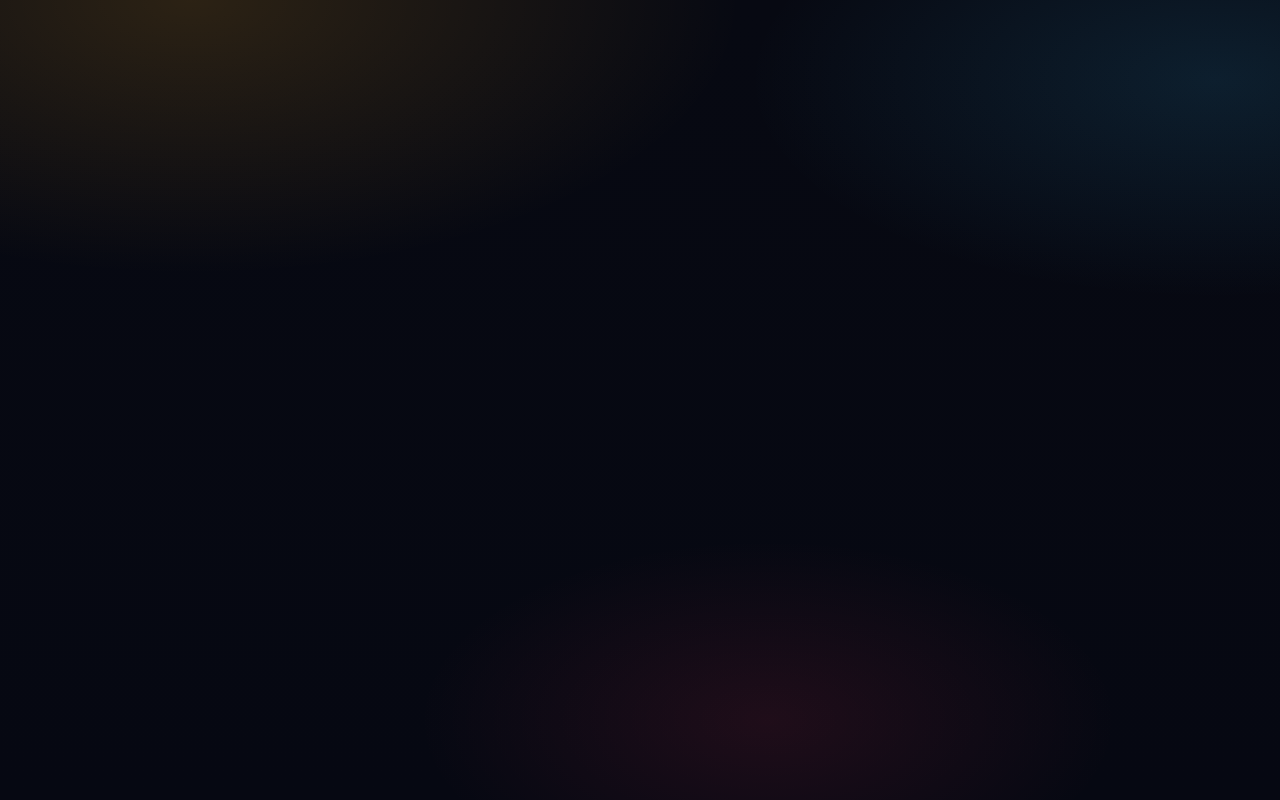
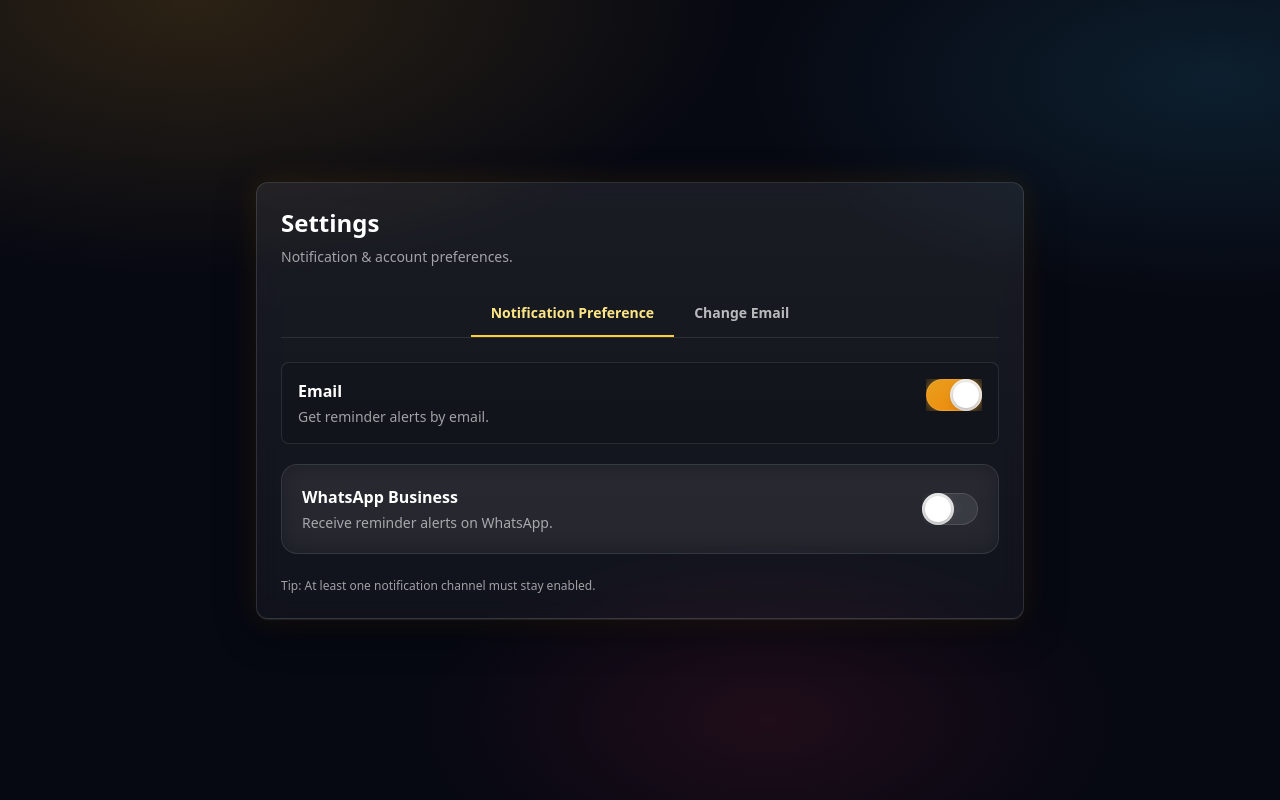
Before and after one commit to blessingayo630/First-FullStack-Reminder-App, a Next.js app: page /settings in a window 1280 px wide. Built offline with nearby package versions, Linux system fonts and the light colour scheme.

Commit message:
I worked on the Settings Page

```diff
--- a/app/globals.css
+++ b/app/globals.css
@@ -1,4 +1,4 @@
-@import "tailwindcss";
+      @import "tailwindcss";
 
 * {
   box-sizing: border-box;
@@ -432,7 +432,86 @@ input, button, select, textarea {
   background-color: var(--switch-thumb-checked) !important;
 }
 
-/* Ensure wrapper size doesn't look like a badge/pill */
+/* Ensure wrapper size doesn't look like a badge/pill and make the MUI Switch smaller */
+/* .alarm-switch {
+  margin: 0;
+  width: 38px;
+  height: 22px;
+} */
+
 .alarm-switch {
-  margin: 0;
+  width: 56px !important;
+  height: 32px !important;
+  padding: 0 !important;
 }
+
+/* MUI Switch internals (v5) */
+/* .alarm-switch .MuiSwitch-switchBase {
+  padding: 0;
+  margin: 2px;
+}
+
+.alarm-switch .MuiSwitch-switchBase.Mui-checked {
+
+} */
+
+.alarm-switch .MuiSwitch-switchBase {
+  padding: 3px !important;
+  transition: all 0.3s ease !important;
+}
+
+.alarm-switch .MuiSwitch-switchBase.Mui-checked {
+  transform: translateX(24px) !important;
+}
+
+.alarm-switch .MuiSwitch-thumb {
+  width: 26px !important;
+  height: 26px !important;
+  background: #ffffff !important;
+  box-shadow:
+    0 2px 8px rgba(0,0,0,0.35),
+    0 0 12px rgba(255,255,255,0.25);
+
+}
+
+
+.alarm-switch .MuiSwitch-track {
+  border-radius: 999px !important;
+  opacity: 1 !important;
+  background: rgba(255,255,255,0.08) !important;
+  border: 1px solid rgba(255,255,255,0.12);
+  backdrop-filter: blur(10px);
+  transition: all 0.3s ease;
+}
+
+
+.alarm-switch .MuiSwitch-switchBase.Mui-checked + .MuiSwitch-track {
+  background: linear-gradient(
+    135deg,
+    rgba(255,176,32,0.9),
+    rgba(255,136,0,0.95)
+  ) !important;
+
+  box-shadow:
+    0 0 12px rgba(255,176,32,0.5),
+    0 0 24px rgba(255,176,32,0.25);
+}
+
+.alarm-switch .MuiSwitch-switchBase.Mui-checked .MuiSwitch-thumb {
+  background: #fff !important;
+}
+
+/* .alarm-switch .MuiSwitch-thumb {
+  width: 16px !important;
+  height: 16px !important;
+} */
+/*
+.alarm-switch .MuiSwitch-track {
+  height: 22px !important;
+  border-radius: 999px;
+  opacity: 1 !important;
+}
+
+.alarm-switch .MuiSwitch-root {
+  min-width: 38px;
+} */
--- a/app/settings/page.tsx
+++ b/app/settings/page.tsx
@@ -1,5 +1,199 @@
-'use client';
+         'use client';
+
+import React from 'react';
+import Switch from '@mui/material/Switch';
+import clsx from 'clsx';
+
+type TabKey = 'notification_preference' | 'change_email';
 
 export default function SettingsPage() {
-  return null;
+  const [activeTab, setActiveTab] = React.useState<TabKey>('notification_preference');
+
+  const [emailEnabled, setEmailEnabled] = React.useState(true);
+  const [newEmail, setNewEmail] = React.useState('');
+  const [whatsappEnabled, setWhatsappEnabled] = React.useState(false);
+
+  const toggleEmail = (checked: boolean) => {
+  setEmailEnabled(checked);
+
+  // If Email is turned off, automatically enable WhatsApp
+  if (!checked) {
+    setWhatsappEnabled(true);
+  }
+};
+
+const toggleWhatsapp = (checked: boolean) => {
+  setWhatsappEnabled(checked);
+
+  // If WhatsApp is turned off, automatically enable Email
+  if (!checked) {
+    setEmailEnabled(true);
+  }
+};
+
+  // const toggleEmail = (checked: boolean) => {
+    // Must keep at least one channel enabled.
+    // if (!checked && !whatsappEnabled) return;
+  //   setEmailEnabled(checked);
+  //   if (!checked && whatsappEnabled) setWhatsappEnabled(true);
+  // };
+
+  // const toggleWhatsapp = (checked: boolean) => {
+  //   // Must keep at least one channel enabled.
+  //   if (!checked && !emailEnabled) return;
+  //   setWhatsappEnabled(checked);
+  //   if (!checked && emailEnabled) setEmailEnabled(true);
+  // };
+
+  const tabButtonBase =
+    'px-5 py-3 text-sm font-semibold transition cursor-pointer select-none border-b-2';
+
+  return (
+    <div
+    className="min-h-screen flex items-center justify-center px-4 py-10"
+    // className="min-h-screen px-4 py-10"
+    >
+      <div className="w-full max-w-3xl">
+        <div className="card-neon rounded-lg p-6">
+          <div className="mb-6">
+            <h1 className="text-2xl font-bold text-white">Settings</h1>
+            <p className="text-white/60 mt-2 text-sm">
+              Notification & account preferences.
+            </p>
+          </div>
+
+          <div className="mb-6">
+            <div className="flex w-full justify-center border-b border-white/10">
+              <div className="flex w-full justify-center">
+                <button
+                  type="button"
+                  onClick={() => setActiveTab('notification_preference')}
+                  className={clsx(tabButtonBase, {
+                    'text-amber-200 border-amber-300':
+                      activeTab === 'notification_preference',
+                    'text-white/70 hover:text-white/90 border-transparent':
+                      activeTab !== 'notification_preference',
+                  })}
+                  aria-selected={activeTab === 'notification_preference'}
+                  role="tab"
+                >
+                  Notification Preference
+                </button>
+
+                <button
+                  type="button"
+                  onClick={() => setActiveTab('change_email')}
+                  className={clsx(tabButtonBase, {
+                    'text-amber-200 border-amber-300': activeTab === 'change_email',
+                    'text-white/70 hover:text-white/90 border-transparent':
+                      activeTab !== 'change_email',
+                  })}
+                  aria-selected={activeTab === 'change_email'}
+                  role="tab"
+                >
+                  Change Email
+                </button>
+              </div>
+            </div>
+          </div>
+
+          <div role="tabpanel">
+            {activeTab === 'notification_preference' ? (
+              <div className="flex flex-col gap-5">
+                <div className="flex items-start justify-between gap-4 rounded-lg border border-white/10 bg-black/10 p-4">
+                  <div className="min-w-0">
+                    <p className="text-white font-semibold">Email</p>
+                    <p className="text-white/60 text-sm mt-1">Get reminder alerts by email.</p>
+                  </div>
+                  <Switch
+                    className="alarm-switch"
+                    checked={emailEnabled}
+                    onChange={(e) => toggleEmail(e.target.checked)}
+                    aria-label="Enable email reminders"
+                  />
+
+                </div>
+
+                <div
+                className="flex items-center justify-between gap-4 rounded-2xl border border-white/10 bg-white/[0.03] backdrop-blur-md p-5 transition-all duration-300 hover:border-amber-300/30 hover:bg-white/[0.05]"
+                // className="flex items-start justify-between gap-4 rounded-lg border border-white/10 bg-black/10 p-4"
+                >
+                  <div className="min-w-0">
+                    <p className="text-white font-semibold">WhatsApp Business</p>
+                    <p className="text-white/60 text-sm mt-1">Receive reminder alerts on WhatsApp.</p>
+                  </div>
+                  <Switch
+                    className="alarm-switch"
+                    checked={whatsappEnabled}
+                    onChange={(e) => toggleWhatsapp(e.target.checked)}
+                    aria-label="Enable whatsapp business reminders"
+                  />
+                </div>
+
+                <div className="text-white/60 text-xs mt-1">
+                  Tip: At least one notification channel must stay enabled.
+                </div>
+              </div>
+            ) : null}
+
+           {activeTab === 'change_email' ? (
+  <div className="rounded-2xl border border-white/10 bg-white/[0.03] backdrop-blur-md p-5">
+
+    <div className="flex flex-col gap-2">
+      <label
+        htmlFor="change-email"
+        className="text-md font-medium text-white/80"
+      >
+        Change Email
+      </label>
+       <p className="text-white/60 text-sm">
+        Update the email address associated with your account.
+      </p>
+
+      <input
+        id="change-email"
+        type="email"
+        value={newEmail}
+        onChange={(e) => setNewEmail(e.target.value)}
+        placeholder="Enter new email address"
+        className="
+          w-full
+          rounded-xl
+          border
+          border-white/10
+          bg-black/20
+          px-4
+          py-3
+          text-white
+          placeholder:text-white/40
+          outline-none
+          transition-all
+          focus:border-amber-300
+          focus:ring-2
+          focus:ring-amber-300/20
+        "
+      />
+    </div>
+
+    <button
+      type="button"
+      className="
+        mt-5
+        alarm-btn
+        alarm-btn--primary
+        px-5
+        py-2
+        rounded-lg
+        text-white
+      "
+    >
+      Update Email
+    </button>
+  </div>
+) : null}
+          </div>
+        </div>
+      </div>
+    </div>
+  );
 }
```
Also changed, not shown: app/components/home/ReminderTypes.ts (line endings or trailing spaces), 2 other files (tests, documents, lock files or other folders).
